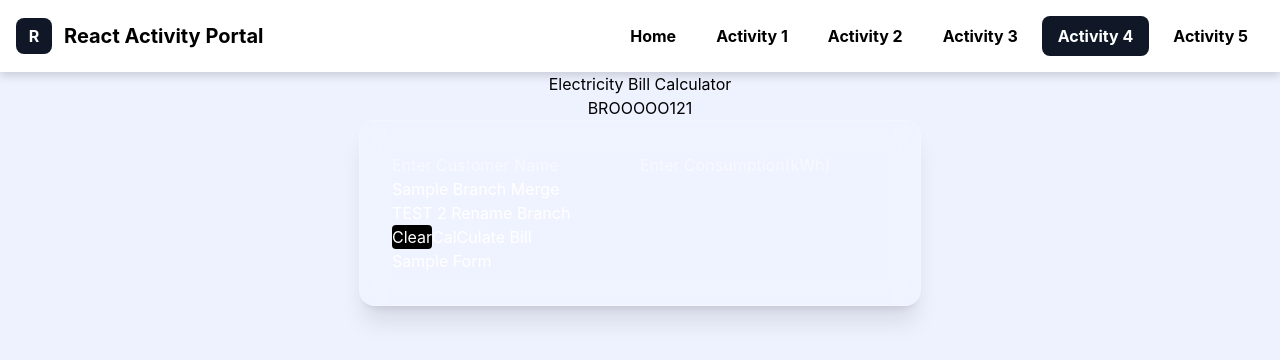
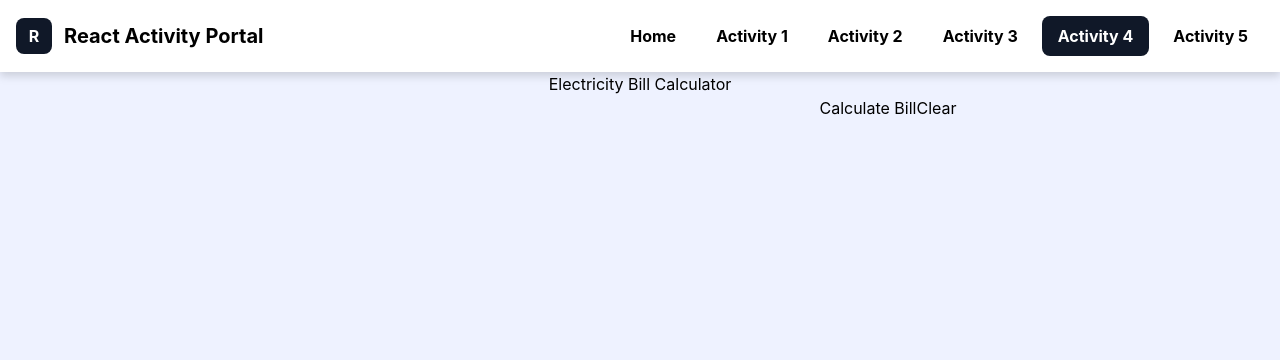
Before and after one commit to FallenFromTheKliff/ByteSizedReact, a React (Vite) app: page /act4-electricity-bill in a window 1280 px wide. Shown: the top 360 px of the page. Built offline with nearby package versions, Linux system fonts and the light colour scheme.

Commit message:
Conditional Rendering Done

```diff
--- a/src/pages/ElectricityBill.jsx
+++ b/src/pages/ElectricityBill.jsx
@@ -1,9 +1,44 @@
-import { useState,  } from "react"
+import { useState, } from "react"
 
-function InputPage(){
+function InputPage({handleSubmit}) {
+  const [customerName, setCustomerName] = useState('');
+  const [consumption, setConsumption] = useState(null);
+
+
   return (
     <div>
-      <h1>BROOOOO121</h1>
+      <form onSubmit= {(e)=>handleSubmit(consumption)}>
+        <input type="text" name="" id="" />
+
+        <input type="number" name="" id="" />
+
+        <button type="submit">Calculate Bill</button>
+        <button type="reset">Clear</button>
+      </form>
+    </div>
+  )
+}
+
+function Condition({handleClick}) {
+  return (
+    <div>
+        <div>0-100 kWh = P10 per kWh</div>
+        <div>0-100 kWh = P10 per kWh</div>
+        <div>0-100 kWh = P10 per kWh</div>
+        <div>0-100 kWh = P10 per kWh</div>
+        <div>0-100 kWh = P10 per kWh</div>
+
+        <button type="button"
+        onClick={(e)=>handleClick("result_page")}
+        >Result Page </button>
+    </div>
+  )
+}
+
+function ResultPage() {
+  return (
+    <div>
+    bro
     </div>
   )
 }
@@ -11,54 +46,29 @@ function InputPage(){
 
 
 export default function ElectricityBill() {
-  const [customerName, setCustomerName] = useState('');
-  const [consumption, setConsumption] = useState(null);
-  const [pageState, SetPageState] = useState("");
-
-  function Clear(){
-    setConsumption(null);
-    setCustomerName("");
-  }
-  function CalculateBill(){
-    setCustomerName("Hala si Rene at Adili");
+  const [pageState, SetPageState] = useState("input_page");
+  const [calculatedValue, setCaculatedValue] = useState("");
+  function handleSubmit(value){
+    SetPageState("condition_page");
+    setCaculatedValue(calculateValue(value));
   }
 
+  function calculateValue(value){
+    if(value <=100){
+      return value * 10;
+    }
+    if(value <=200){
+      return value * 12;
+    }
+  }
 
 
   return (
     <div className="flex flex-1 flex-col w-full items-center bg-indigo-50">
-      <h1 className="">Electricity Bill Calculator {customerName} {consumption}</h1>
-      <InputPage></InputPage>
-      <div className="bg-white/10 backdrop-blur-md border border-white/20 rounded-2xl shadow-xl p-8 text-white">
-        <input type="text"
-          placeholder="Enter Customer Name"
-          value={customerName}
-          onChange={(event) => {setCustomerName(event.target.value)}}
-          />
-
-        <input type="number"
-          placeholder="Enter Consumption(kWh)"
-          value={consumption}
-          onChange={(event) => {setConsumption(event.target.value)}}
-        />
-        <div>Sample Branch Merge</div>
-        <div>TEST 2 Rename Branch</div>
-
-          <button className="bg-black hover:bg-gray-500 rounded-sm"
-          type="button" onClick={Clear}>Clear</button>
-
-          <button
-          type="button" onClick={CalculateBill}>CalCulate Bill</button>
-
-
-
-
-      <div>Sample Form {name}</div>
-
-
-      </div>
-
-
+      <h1 className="">Electricity Bill Calculator</h1>
+      {pageState === "input_page" && <InputPage handleSubmit={handleSubmit}/>}
+      {pageState === "condition_page" && <Condition handleClick={SetPageState}/>}
+      {pageState === "result_page" && <ResultPage></ResultPage>}
 
     </div>
   )
```
